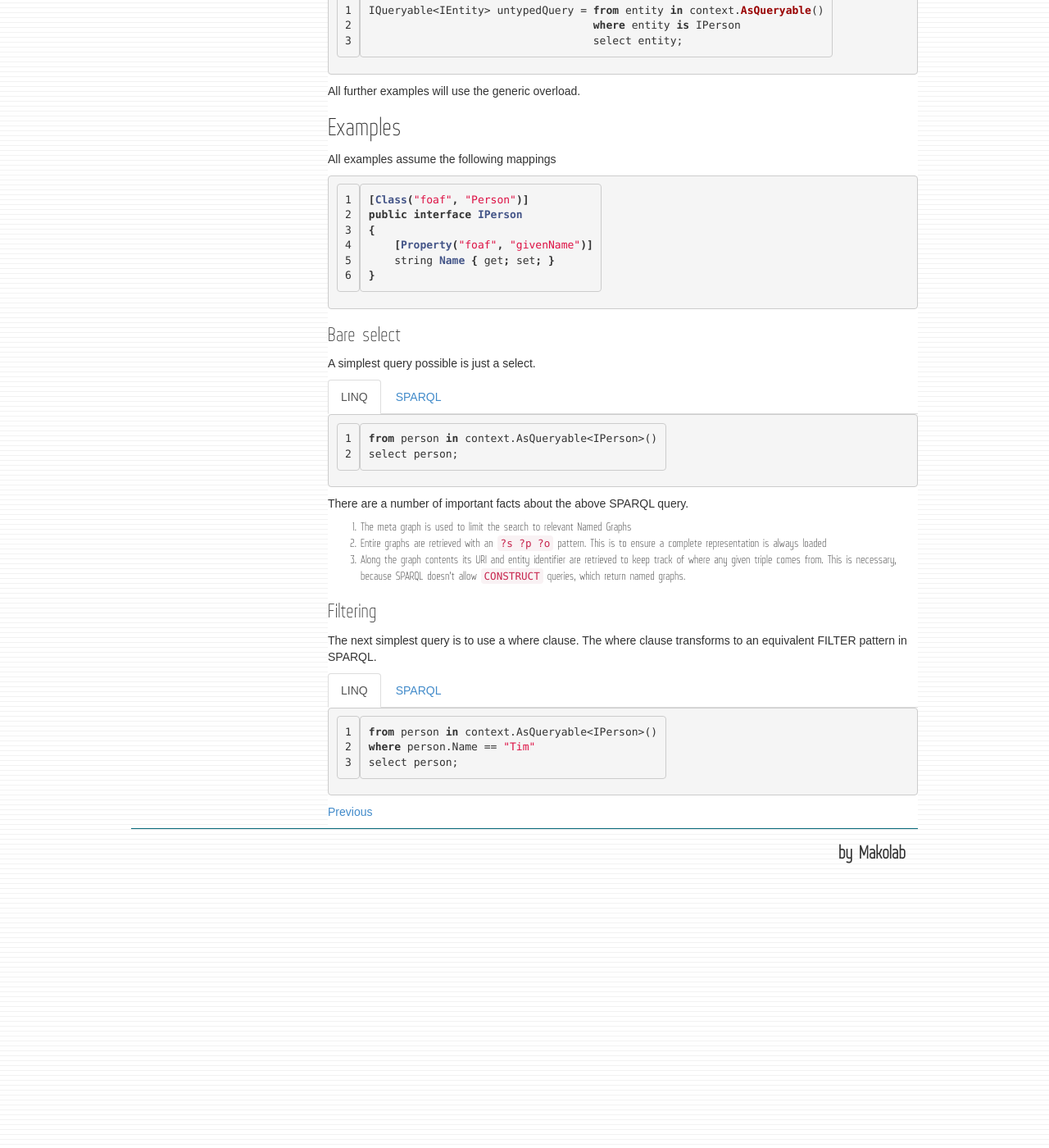
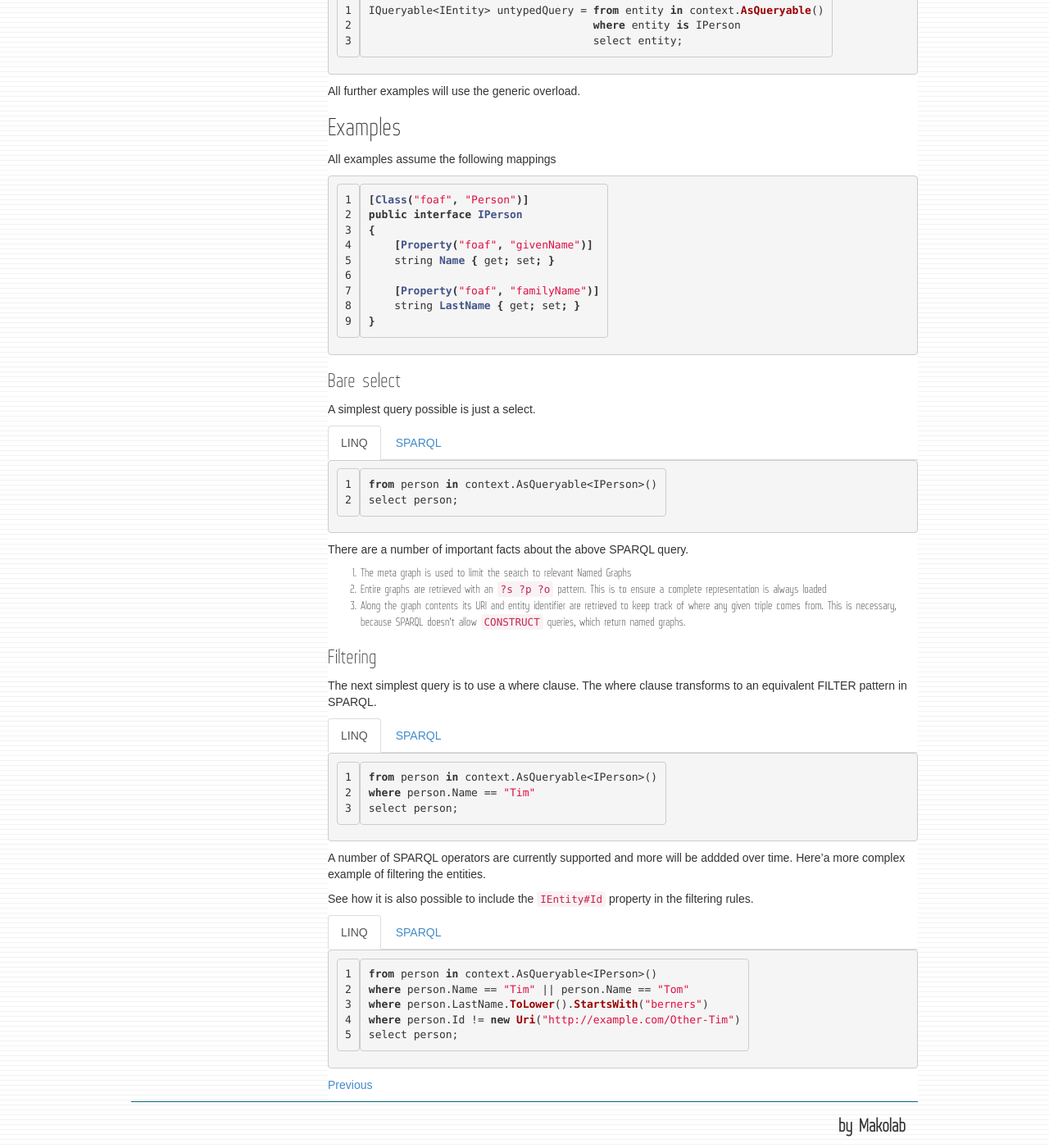
Before and after one commit to MakoLab/RomanticWeb, a Jekyll site: the page built from docs/basic-usage/4.linq.markdown, in a window 1280 px wide and 1400 px high, scrolled down 1155 px. Shown: the whole window at 82% size. Built offline with Jekyll 4.4.1, drawn with Linux system fonts in a browser that asks for light colours; nearby versions of some CDN libraries; Markdown is read by kramdown in place of the engine named in the settings; before the commit the page ends 2223 px from its top, so only the background shows below that.

Commit message:
more complex where

```diff
--- a/docs/basic-usage/4.linq.markdown
+++ b/docs/basic-usage/4.linq.markdown
@@ -66,6 +66,9 @@ public interface IPerson
 {
     [Property("foaf", "givenName")]
     string Name { get; set; }
+
+    [Property("foaf", "familyName")]
+    string LastName { get; set; }
 }
 {% endhighlight %}
 
@@ -160,5 +163,54 @@ WHERE
   </div>
 </dd>
 
+A number of SPARQL operators are currently supported and more will be addded over time. Here'a more complex example of
+filtering the entities.
+
+See how it is also possible to include the `IEntity#Id` property in the filtering rules.
+
+<ul class="nav nav-tabs" role="tablist" id="mytab">
+  <li class="active"><a href="#complex-where-linq" role="tab" data-toggle="tab">LINQ</a></li>
+  <li><a href="#complex-where-sparql" role="tab" data-toggle="tab">SPARQL</a></li>
+</ul>
+
+<dd class="tab-content">
+  <div class="tab-pane fade in active" id="complex-where-linq">
+
+{% highlight c# linenos=table %}
+from person in context.AsQueryable<IPerson>()
+where person.Name == "Tim" || person.Name == "Tom"
+where person.LastName.ToLower().StartsWith("berners")
+where person.Id != new Uri("http://example.com/Other-Tim")
+select person;
+{% endhighlight %}
+
+  </div>
+  <div class="tab-pane fade" id="complex-where-sparql">
+
+{% highlight sql linenos=table %}
+SELECT ?s ?p ?o ?Gperson0 ?person0
+WHERE
+{
+    GRAPH ?Gperson0
+    {
+        ?s ?p ?o .
+        ?person0 a foaf:Person .
+        ?person0 foaf:givenName ?firstName0 .
+        ?person0 foaf:familyName ?surname0 .
+
+        FILTER (?firstName0 = "Tim"^^xsd:string || ?firstName0 = "Tom"^^xsd:string)
+        FILTER (CONTAINS(LCASE(?surname0),"lee"^^xsd:string))
+        FILTER (?person0 != <http://example.com/Other-Tim>)
+    }
+
+    GRAPH <urn:meta:graph>
+    {
+        ?Gperson0 foaf:primaryTopic ?person0 .
+    }
+}
+{% endhighlight %}
+
+  </div>
+</dd>
 
 [linq]: http://en.wikipedia.org/wiki/Language_Integrated_Query
```
